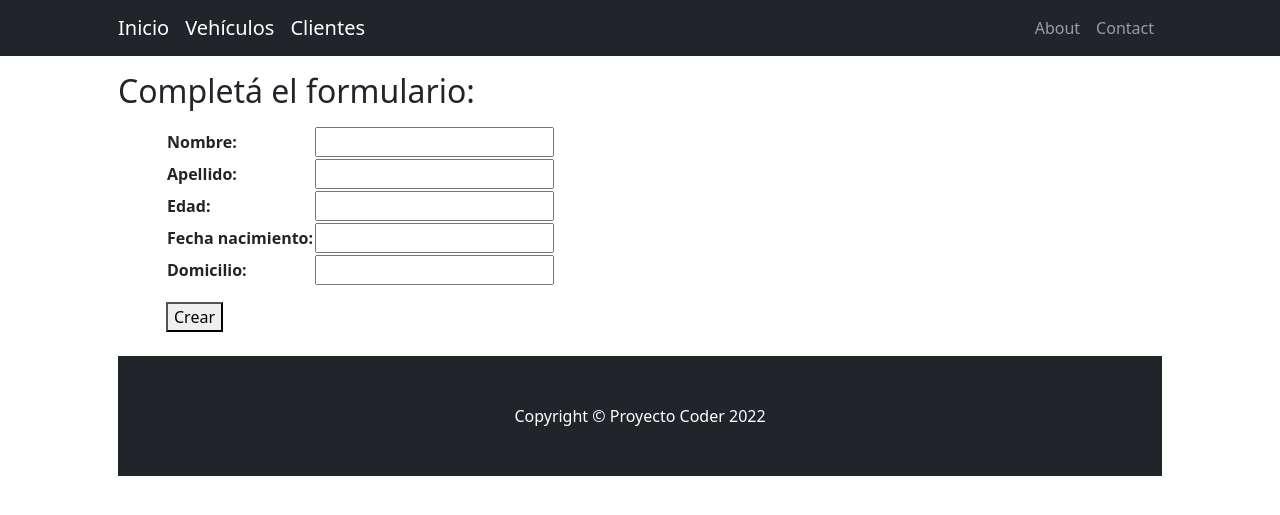
After one commit to JorPallero/Entrega1_Puchurri_Santini_Pallero, a Django app: page /clientes/crear/ in a window 1280 px wide. The commit adds this page. Shown: the top 515 px of the page. Run offline with Django 4.2, Linux system fonts and the light colour scheme; some libraries are stand-ins or nearby versions.

Commit message:
Modelo Clientes agregado

```diff
--- a/home/admin.py
+++ b/home/admin.py
@@ -1,6 +1,8 @@
 from django.contrib import admin
-from home.models import Vehiculo
+from home.models import Cliente, Vehiculo
 
 # Register your models here.
 
 admin.site.register(Vehiculo)
+
+admin.site.register(Cliente)
--- a/home/models.py
+++ b/home/models.py
@@ -11,3 +11,13 @@ class Vehiculo(models.Model):
 
     def __str__(self):
         return f'{self.modelo} {self.marca} {self.color} {self.antiguedad}'
+
+class Cliente(models.Model):
+    nombre = models.CharField(max_length=30)
+    apellido = models.CharField(max_length=20)
+    edad = models.IntegerField()
+    fecha_nacimiento = models.DateField()
+    domicilio = models.CharField(max_length=40)
+
+    def __str__(self):
+        return f'{self.nombre} {self.apellido} {self.edad} {self.fecha_nacimiento} {self.domicilio}'
--- a/home/templates/home/base.html
+++ b/home/templates/home/base.html
@@ -24,7 +24,7 @@
             <div class="container px-5">
                 <a class="navbar-brand" href={% url 'inicio' %}>Inicio</a>
                 <a class="navbar-brand" href={% url 'ver_vehiculos' %}>Vehículos</a>
-                <a class="navbar-brand" href={% url 'ver_clientes' %}>Clientes</a>
+                <a class="navbar-brand" href={% url 'listar_clientes' %}>Clientes</a>
                 <button class="navbar-toggler" type="button" data-bs-toggle="collapse" data-bs-target="#navbarSupportedContent" aria-controls="navbarSupportedContent" aria-expanded="false" aria-label="Toggle navigation"><span class="navbar-toggler-icon"></span></button>
                 <div class="collapse navbar-collapse" id="navbarSupportedContent">
                     <ul class="navbar-nav ms-auto mb-2 mb-lg-0">
--- /dev/null
+++ b/home/templates/home/crear_cliente.html
@@ -0,0 +1,23 @@
+{% extends 'home/inicio.html' %}
+
+{% block title_pagina %}
+<title>Crear cliente</title>
+{% endblock title_pagina %}
+
+{% block mi_contenido %}
+<p>
+    <div class="container px-5">
+    <h2><p>Completá el formulario:</p></h2>
+</p>
+<div class="container px-5">
+    <form action={% url 'crear_cliente' %} method="post">
+        {% csrf_token %}
+        <p>
+            <table>
+                {{form}}
+            </table>
+        </p>
+        <button>Crear</button>
+    </form><br>
+</div>
+{% endblock mi_contenido %}
--- a/home/urls.py
+++ b/home/urls.py
@@ -4,8 +4,11 @@ from home import views
 urlpatterns = [
     path('',views.inicio, name='inicio'),
     path('ver-vehiculos/',views.ver_vehiculos, name='ver_vehiculos'),
-    path('ver-clientes/',views.ver_clientes, name='ver_clientes'),
     path('about/',views.about, name='about'),
     path('crear-vehiculo/',views.crear_vehiculo, name='crear_vehiculo'),
     path('contact/',views.contact, name='contact'),
+    path('clientes/',views.ListarClientes.as_view(), name='listar_clientes'),
+    path('clientes/crear/',views.CrearCliente.as_view(), name='crear_cliente'),
+    path('clientes/<int:pk>/editar/',views.EditarCliente.as_view(), name='editar_cliente'),
+    path('clientes/<int:pk>/eliminar/',views.EliminarCliente.as_view(), name='eliminar_cliente'),
 ]
--- a/home/views.py
+++ b/home/views.py
@@ -1,16 +1,13 @@
-from django.shortcuts import render
 from django.shortcuts import render, redirect
 from home.forms import BusquedaVehiculoFormulario, VehiculoFormulario
 from datetime import datetime
-from home.models import Vehiculo
+from home.models import Vehiculo, Cliente
+from django.views.generic.edit import CreateView, UpdateView, DeleteView
+from django.views.generic import ListView
 
-# Create your views here.
 
 def inicio(request):
     return render (request, 'home/inicio.html')
-
-def ver_clientes(request):
-    return render (request, 'home/ver_clientes.html')
 
 def about(request):
     return render (request, 'home/about.html')
@@ -56,3 +53,31 @@ def ver_vehiculos(request):
     formulario = BusquedaVehiculoFormulario()
 
     return render(request, 'home/ver_vehiculos.html',{'vehiculos':vehiculos, 'formulario':formulario})
+
+def ver_clientes(request):
+    return render (request, 'home/ver_clientes.html')
+
+
+class ListarClientes(ListView):
+    model = Cliente
+    template_name = 'home/listar_clientes.html'
+
+
+class CrearCliente(CreateView):
+    model = Cliente
+    template_name = 'home/crear_cliente.html'
+    success_url = '/clientes'
+    fields = ['nombre', 'apellido', 'edad', 'fecha_nacimiento', 'domicilio']
+
+
+class EditarCliente(UpdateView):
+    model = Cliente
+    template_name = 'home/editar_cliente.html'
+    success_url = '/clientes'
+    fields = ['nombre', 'apellido', 'edad', 'fecha_nacimiento', 'domicilio']
+
+
+class EliminarCliente(DeleteView):
+    model = Cliente
+    template_name = 'home/eliminar_cliente.html'
+    success_url = '/clientes'
```
Also changed, not shown: home/templates/home/editar_cliente.html (added, +19 -0 lines), home/templates/home/eliminar_cliente.html (added, +19 -0 lines), home/templates/home/listar_clientes.html (added, +32 -0 lines), home/templates/home/ver_clientes.html (deleted, +0 -15 lines), home/migrations/0003_cliente.py (added), 1 other file.
